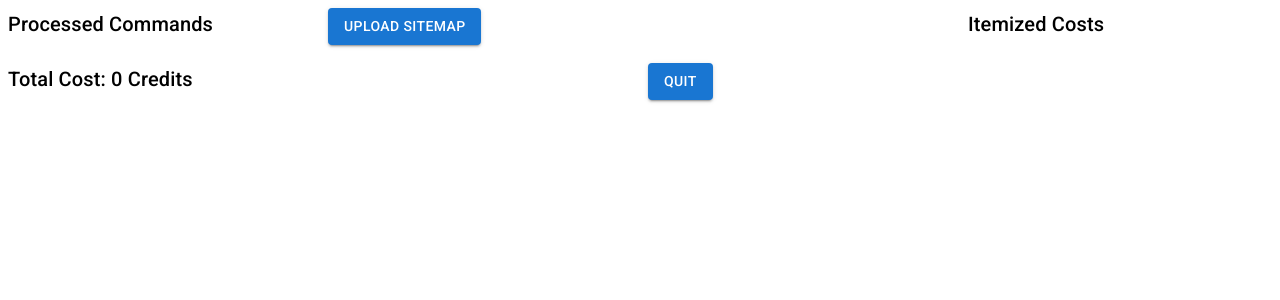
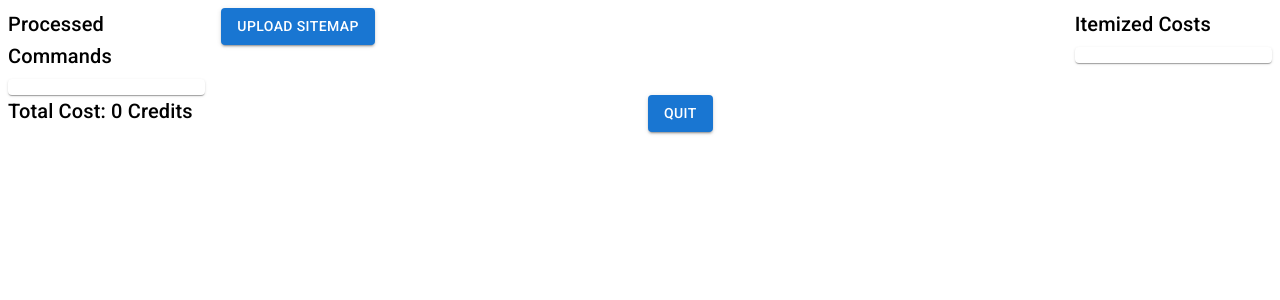
Before and after one commit to andrebuchanan/site-clearing-simulator-ashsingh, a React (Create React App) app: page /sitemap in a window 1280 px wide. Shown: the top 300 px of the page. Built offline with nearby package versions, Linux system fonts and the light colour scheme; the HTML template or start-up script is replaced by a standard one.

Commit message:
style: List components and Sitemap.

```diff
--- a/src/Components/ItemizedCosts/ItemizedCosts.tsx
+++ b/src/Components/ItemizedCosts/ItemizedCosts.tsx
@@ -4,6 +4,7 @@ import uniqid from 'uniqid'
 import List from '@mui/material/List'
 import ListItem from '@mui/material/ListItem'
 import ListItemText from '@mui/material/ListItemText'
+import Paper from '@mui/material/Paper'
 import Typography from '@mui/material/Typography'
 
 import { AppContext } from '../../Context'
@@ -15,13 +16,15 @@ export const ItemizedCosts = () => {
       <Typography variant="h6" component="div" gutterBottom>
         Itemized Costs
       </Typography>
+      <Paper sx={{ maxHeight: 300, overflow: 'auto', overflowY: 'scroll' }}>
         <List>
           {itemizedCosts.map((cost) => (
-          <ListItem key={uniqid()} disablePadding>
+            <ListItem key={uniqid()} button divider>
               <ListItemText primary={`${cost} credits`} />
             </ListItem>
           ))}
         </List>
+      </Paper>
     </>
   )
 }
--- a/src/Components/ProcessedCommands/ProcessedCommands.tsx
+++ b/src/Components/ProcessedCommands/ProcessedCommands.tsx
@@ -4,6 +4,7 @@ import uniqid from 'uniqid'
 import List from '@mui/material/List'
 import ListItem from '@mui/material/ListItem'
 import ListItemText from '@mui/material/ListItemText'
+import Paper from '@mui/material/Paper'
 import Typography from '@mui/material/Typography'
 
 import { AppContext } from '../../Context'
@@ -15,13 +16,15 @@ export const ProcessedCommands = () => {
       <Typography variant="h6" component="div" gutterBottom>
         Processed Commands
       </Typography>
+      <Paper sx={{ maxHeight: 300, overflow: 'auto' }}>
         <List>
           {loggedCommands.map((command) => (
-          <ListItem key={uniqid()} disablePadding>
+            <ListItem key={uniqid()} button divider>
               <ListItemText primary={command} />
             </ListItem>
           ))}
         </List>
+      </Paper>
     </>
   )
 }
--- a/src/Components/SiteMap/SiteMap.tsx
+++ b/src/Components/SiteMap/SiteMap.tsx
@@ -18,7 +18,9 @@ const Item = styled(Paper)(({ theme }) => ({
   ...theme.typography.body2,
   padding: theme.spacing(1),
   textAlign: 'center',
-  color: theme.palette.text.secondary
+  color: theme.palette.text.secondary,
+  height: 40,
+  width: 40
 }))
 
 enum Direction {
@@ -121,8 +123,6 @@ export const SiteMap = () => {
         // Update Land
         updateTerrain()
       }
-      // Update Fuel
-      // Update Cost
     }
   }, [active])
 
--- a/src/PageTemplates/SitemapView.tsx
+++ b/src/PageTemplates/SitemapView.tsx
@@ -29,10 +29,10 @@ export const SitemapView = () => {
   return (
     <Box sx={{ flexGrow: 1 }}>
       <Grid container spacing={2}>
-        <Grid item xs={3}>
+        <Grid item xs={2}>
           <ProcessedCommands />
         </Grid>
-        <Grid item xs={6}>
+        <Grid item xs={8}>
           {siteData.length ? (
             <SiteMap />
           ) : (
@@ -41,7 +41,7 @@ export const SitemapView = () => {
             </Button>
           )}
         </Grid>
-        <Grid item xs={3}>
+        <Grid item xs={2}>
           <ItemizedCosts />
         </Grid>
       </Grid>
```
Also changed, not shown: src/Components/SiteMapInput/SiteMapInput.tsx (line endings or trailing spaces). Lines whose indentation alone changed are shown as unchanged.
